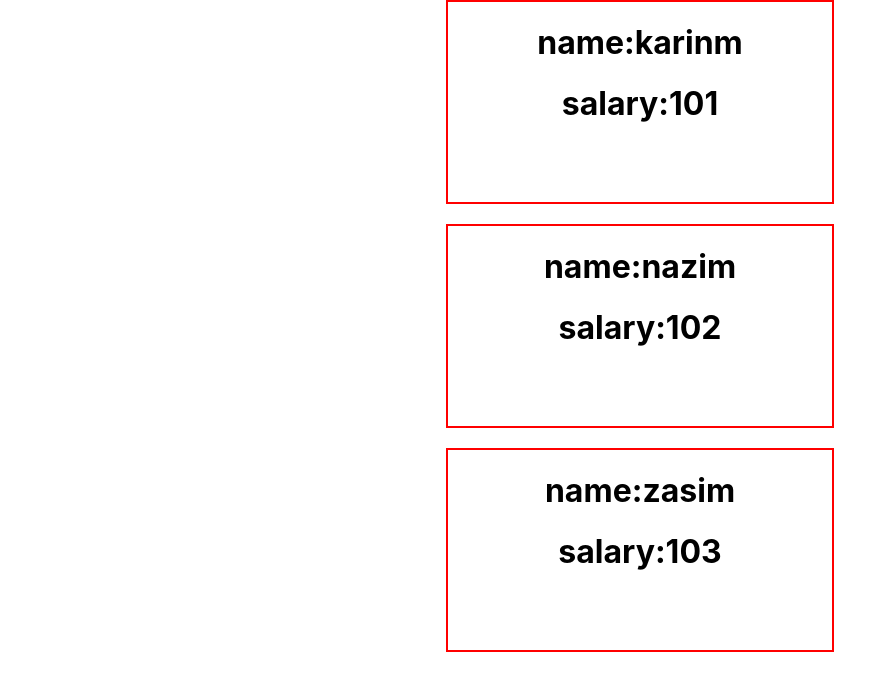
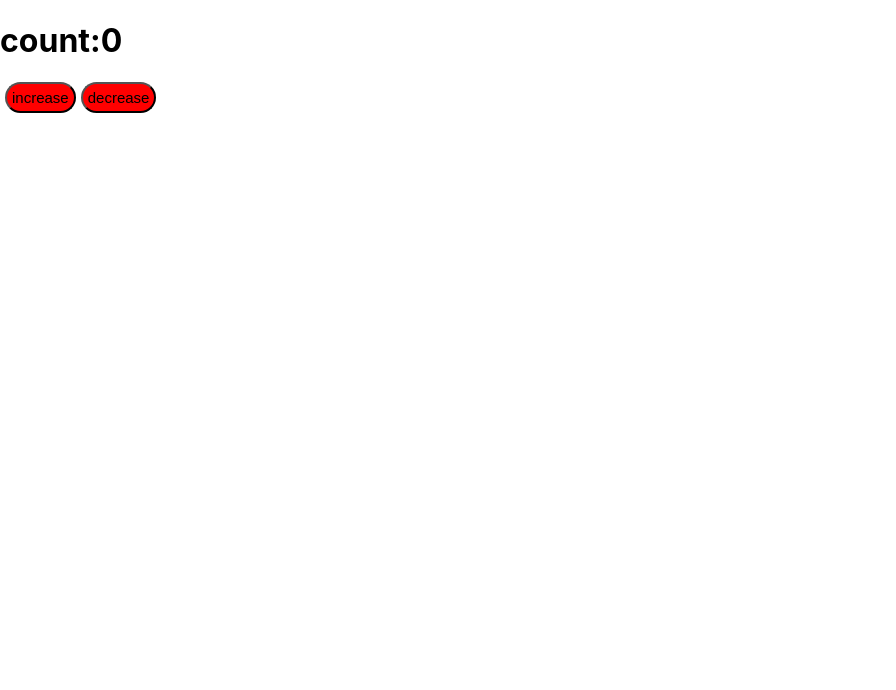
Before and after one commit to dipto01911/react-core, a React (Create React App) app in the folder my-app/: page / in a window 1280 px wide. Shown: the top 690 px of the page, without its empty margins (0-896 px from the left). Built offline with nearby package versions, Linux system fonts and the light colour scheme.

Commit message:
first commit

```diff
--- a/my-app/src/App.js
+++ b/my-app/src/App.js
@@ -1,32 +1,40 @@
 import React,{ useEffect, useState } from "react";
 
 
-function Person(props){
+function Person(){
+  const[count,setcount]=useState(0);
   let t={
-    height:'200px',
-    width:'30%',
-    border:'2px solid red',
-    margin:'0 auto',
-    textAlign:'center',
-    marginBottom:'20px',
+    padding:'5px',
+    backgroundColor:'red',
+    borderRadius:'100vmax',
+    marginLeft:'5px',
+    fontSize:'15px'
   }
-  return(
-    <div style={t}>
-      <h1>name:{props.nam} </h1>
-      <h1>salary:{props.sal} </h1>
-    </div>
-  )
+  const inc=()=>{
+   let  newcount=count+1;
+    setcount(newcount);
+  }
+  const dec=()=>{
+    let newcount=count-1;
+    setcount(newcount);
+  }
+return(
+  <div>
+    <h1>count:{count}</h1>
+    <button onClick={inc} style={t}>increase</button>
+    <button onClick={dec} style={t}>decrease</button>
+  </div>
+)
 }
 
+
 function App() {
-  let ara=[{name:'karinm',roll:'101'},{name:'nazim',roll:'102'},{name:'zasim',roll:'103'}];
+
 
 return (
     <div className="App">
       <header className="App-header">
-       <Person nam={ara[0].name} sal={ara[0].roll}></Person>
-       <Person nam={ara[1].name} sal={ara[1].roll}></Person>
-       <Person nam={ara[2].name} sal={ara[2].roll}></Person>
+       <Person></Person>
 
           </header>
     </div>
```
Also changed, not shown: 1 other file (tests, documents, lock files or other folders).
